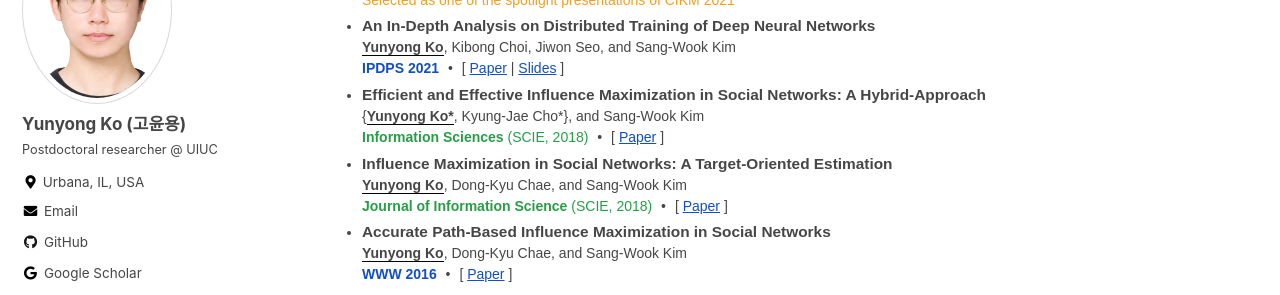
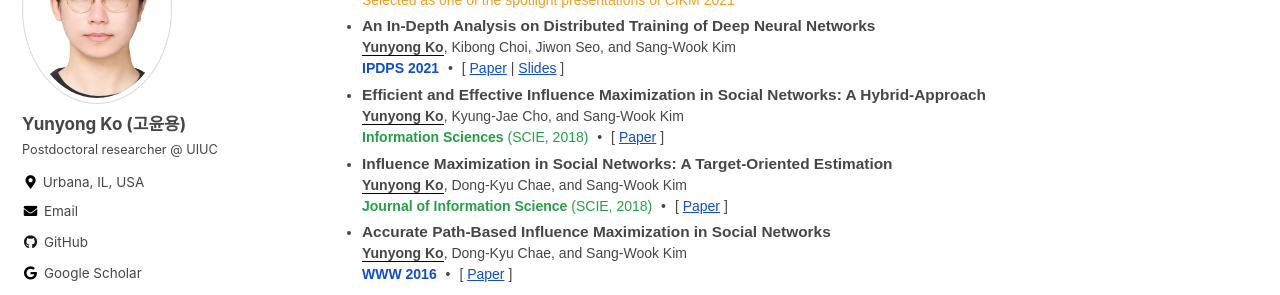
Before and after one commit to yy-ko/yy-ko.github.io, a Jekyll site: the page built from index.html, in a window 1280 px wide and 900 px high, scrolled down 717 px. Shown: the part 152-447 px from the top of the window. Built offline with Jekyll 4.4.1, drawn with Linux system fonts in a browser that asks for light colours; cached includes are drawn as plain includes; the list of posts is cut into pages by our own code.

Commit message:
hybrid im updated

```diff
--- a/index.html
+++ b/index.html
@@ -148,7 +148,7 @@ author_profile: true
 			<!-- <span>[ <a href="/assets/files/SAC19-infmax-paper.pdf">Paper</a> ]</span> -->
 		<!-- </li> -->
 		<li> <strong class='title'>Efficient and Effective Influence Maximization in Social Networks: A Hybrid-Approach </strong> <br>
-			{<strong><u>Yunyong Ko*</u></strong>, Kyung-Jae Cho*}, and Sang-Wook Kim <br>
+			<strong><u>Yunyong Ko</u></strong>, Kyung-Jae Cho, and Sang-Wook Kim <br>
 			<span class="venue journal"> <strong>Information Sciences</strong> (SCIE, 2018)</span>
 			<span class="dot-sep">&#8226;</span>
 			<span>[ <a href="/assets/files/INS18-hybrid-paper.pdf">Paper</a> ]</span> <br>
```
